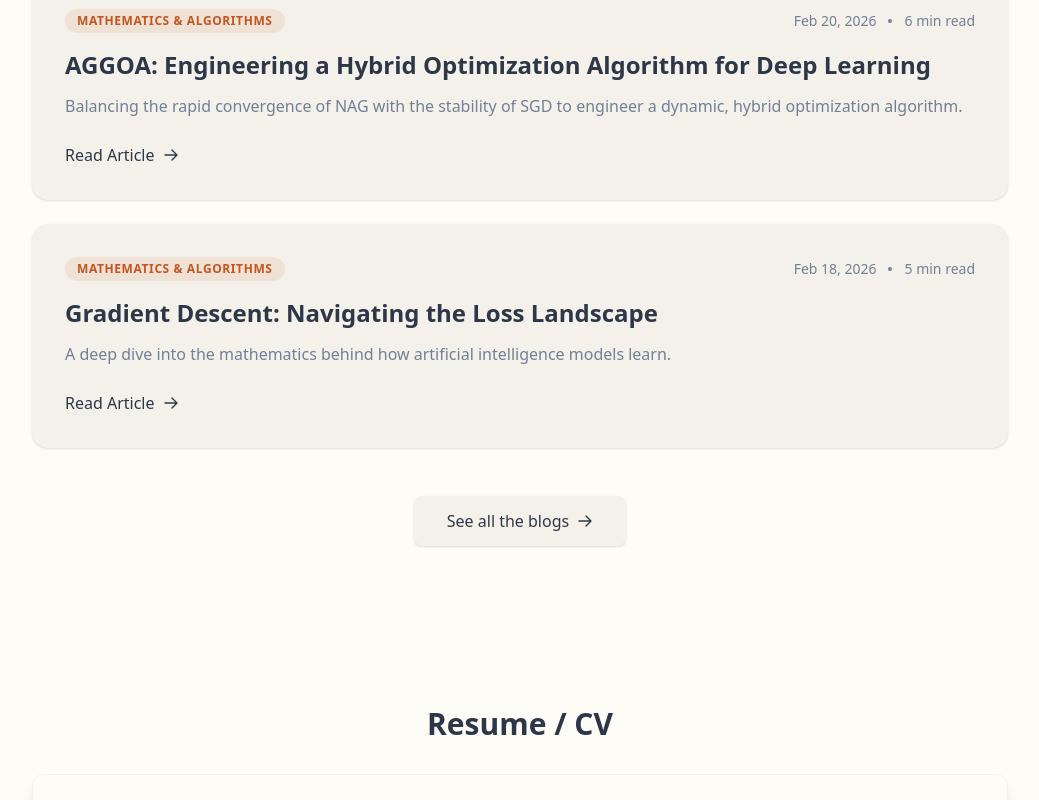
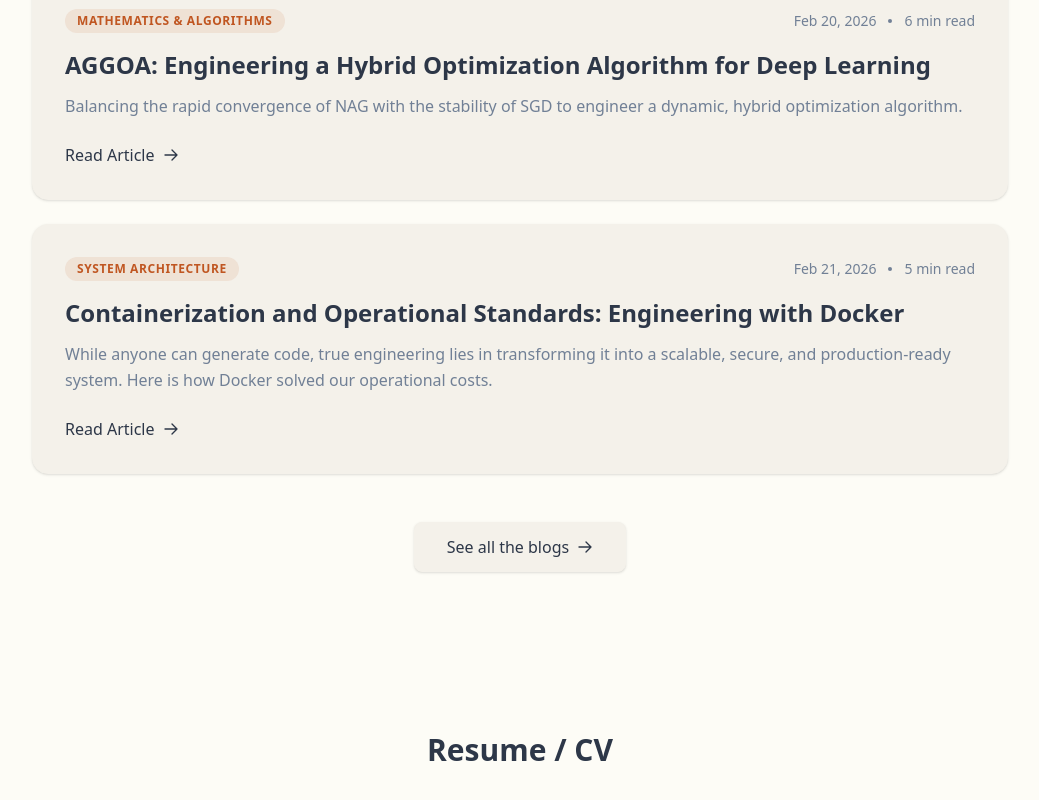
Before and after one commit to erenhasankasap/personal_website, a Next.js app: page / in a window 1280 px wide. Shown: the part 1310-2110 px from the top of the page, without its empty margins (120-1159 px from the left). Built offline with nearby package versions, Linux system fonts and the light colour scheme.

Commit message:
last blog uploaded

```diff
--- a/components/ProjectCard.tsx
+++ b/components/ProjectCard.tsx
@@ -85,7 +85,7 @@ export default function ProjectCard({ title, description, techStack, status, lin
               <h4 className="text-sm font-bold text-primary uppercase tracking-wider mb-2">2. My Role</h4>
               <p className="text-secondary leading-relaxed">{myRole}</p>
             </div>
-
+            {link && link !== "#" && (
             <div>
               <h4 className="text-sm font-bold text-primary uppercase tracking-wider mb-2">3. Project Link</h4>
               <a
@@ -101,6 +101,7 @@ export default function ProjectCard({ title, description, techStack, status, lin
                 </svg>
               </a>
             </div>
+            )}
           </div>
         </div>
       </div>
--- a/data/posts.ts
+++ b/data/posts.ts
@@ -9,7 +9,6 @@ export interface BlogPost {
 }
 
 export const posts: BlogPost[] = [
-  // 1. PINNED POST: Personal Portfolio
    {
     slug: "building-real-product-nextjs",
     title: "The Difference Between 'Can' and 'Do': Engineering My Portfolio",
@@ -38,7 +37,6 @@ Anyone *can* build a site with a prompt. But figuring out the architecture, mana
     `
   },
 
-  // 2. NEW POST: AGGOA Algorithm
   {
     slug: "aggoa-hybrid-optimization",
     title: "AGGOA: Engineering a Hybrid Optimization Algorithm for Deep Learning",
@@ -71,22 +69,43 @@ The main philosophy of AGGOA is to dynamically bridge these two methods. It intr
 By balancing speed and stability, AGGOA aims to provide a more optimal and reliable training environment for deep learning models, proving that mathematical engineering can directly optimize artificial intelligence.
     `
   },
-  // 3. OLD POST: Gradient Descent
-  {
-    slug: "gradient-descent-optimization",
-    title: "Gradient Descent: Navigating the Loss Landscape",
-    excerpt: "A deep dive into the mathematics behind how artificial intelligence models learn.",
-    date: "Feb 18, 2026",
+{
+    slug: "circle-panic-docker-containerization",
+    title: "Containerization and Operational Standards: Engineering with Docker",
+    excerpt: "While anyone can generate code, true engineering lies in transforming it into a scalable, secure, and production-ready system. Here is how Docker solved our operational costs.",
+    date: "Feb 21, 2026",
     readTime: "5 min read",
-    category: "Mathematics & Algorithms",
+    category: "System Architecture",
     content: `
-### Why Do We Use Derivatives?
-If we know the slope of our current position, we can figure out which way to go downhill. That is exactly what a **Gradient** is.
+### The Cost of "It Works on My Machine"
 
-* **Learning Rate:** The size of the steps we take.
-* **Epoch:** One complete pass of the training dataset through the algorithm.
+One of the largest operational expenses when bringing a software project to life is the inconsistency of development environments. While designing our real-time multiplayer game, *Circle Panic*, we ran a "Shadow Company" simulation in the background. If we were to onboard 5 new developers to this project tomorrow, it would take days for each of them to install Go compilers, network tools, and dependencies on their local machines. For a startup, this directly translates to lost time and a significant Operational Expenditure (OpEx) loss.
 
-> "Optimization is where mathematics shakes hands with computer science."
+This is exactly where Docker and containerization technology step in—not just as a software utility, but as an engineering tool to manage a company's operational efficiency.
+
+### What is Containerization? (An Engineering Perspective)
+
+Traditional Virtual Machines (VMs) create massive resource waste by copying hardware and an entire operating system from top to bottom. Docker, on the other hand, shares the host's operating system kernel, isolating your application within a "container" that holds only the most essential libraries required to run.
+
+This architectural approach ensures the system consumes only the necessary resources. We designed our custom UDP game server to boot up in seconds within a highly lightweight Alpine Linux image, completely isolated and secure from the outside world.
+
+### Server Architecture and Docker Compose
+
+In a system requiring network programming and high concurrency, booting up the server was only one dimension of the job. We engineered the architecture based on the following principles:
+
+* **Standardization via Dockerfile:** Our Golang backend was compiled using a multi-stage Dockerfile. During the build stage, the source code is translated into machine code. In the runtime stage, the source code and unnecessary tools are discarded, keeping only the final executable binary. This not only makes the server image incredibly lightweight but also drastically minimizes the attack surface from a cybersecurity standpoint.
+* **Orchestration with Docker Compose:** We utilized \`docker-compose.yml\` so the client, server, and future database structures could communicate within the same virtual network. This single file became our company's "Infrastructure Blueprint." With just one terminal command, the entire ecosystem boots up synchronously.
+
+### Real-Life Execution: The "Do" Phase
+
+Many developers consider a project "finished" the moment they see the code running on their local machine. However, when solving engineering problems, the code itself is merely a tool, not the end goal. The primary reason we integrated Docker into the *Circle Panic* process was not to practice coding, but to acquire the discipline of turning code into a production-ready product.
+
+Through this project simulation, we proved that a well-designed Docker infrastructure provides:
+1. **Budget Optimization:** Keeping server hosting costs (AWS, DigitalOcean, etc.) at micro-levels.
+2. **Zero Onboarding Time:** In a team management scenario, instead of reading 10-page setup documents, a new developer just runs \`docker-compose up\`.
+3. **Deterministic Architecture:** Making the software architecture mathematically precise and independent of external factors.
+
+Ultimately, when designing digital products, moving beyond lines of code to understand the big picture and system engineering is the only factor that ensures a project's survival in the real world.
     `
-  }
+  },
 ];
--- a/data/projects.ts
+++ b/data/projects.ts
@@ -44,14 +44,14 @@ export const projects: Project[] = [
     generalPurpose: "The primary objective is to solve the critical trade-off between speed and stability in machine learning optimization. While Nesterov Accelerated Gradient (NAG) provides rapid convergence, its momentum mechanism causes severe instability and overshooting in high-noise mini-batch environments. Conversely, Stochastic Gradient Descent (SGD) is highly stable but notoriously slow. This project aims to mathematically formulate a dynamic transition rule that bridges these two methods, monitoring cost oscillation to optimize neural network training.",
     myRole: "Project Lead and Core Researcher. I formulated the theoretical mathematical foundation of the AGGOA algorithm, defining the dynamic transition coefficient based on gradient magnitude and cost oscillation. I then transitioned this theory into practice by prototyping the algorithm in Python using PyTorch, and conducting rigorous comparative experiments (AGGOA vs. Adam vs. NAG) on Convolutional Neural Networks (CNNs) using the CIFAR-10 dataset to quantitatively prove improvements in convergence speed and divergence mitigation.",
   },
-  {
+{
     id: 4,
     title: "Cross-Platform Ecosystem & API Integration",
-    description: "A comprehensive, cross-platform mobile application developed for both iOS and Android ecosystems. It focuses on delivering a native-like user experience with smooth animations, robust state management, and seamless backend communication.",
+    description: "A comprehensive, cross-platform mobile application developed for both iOS and Android. Ultimately marked as 'Failed' due to a decrease in market demand and challenges in partner coordination, serving as a vital lesson in product-market fit.",
     techStack: ["React Native", "TypeScript", "Tailwind CSS", "RESTful APIs"],
     status: "Failed",
     link: "#",
-    generalPurpose: "To tackle the complexities of mobile software development and cross-platform compatibility. The goal was to build a performant application that maintains a unified codebase while interacting efficiently with external RESTful APIs. It served as a deep dive into asynchronous data fetching, mobile UI/UX paradigms, and overcoming the architectural differences between mobile and web development environments.",
-    myRole: "Lead Mobile Architect. I designed the component hierarchy and implemented the UI using React Native and NativeWind. I architected the data flow, handled complex asynchronous API calls, and ensured that the application state was efficiently managed to prevent memory leaks and unnecessary re-renders. I also focused on optimizing the mobile layouts to adapt fluidly across various screen sizes and device orientations, acknowledging the project's ultimate failure as a vital learning curve in scalability.",
+    generalPurpose: "To build a performant mobile application that maintains a unified codebase while interacting efficiently with RESTful APIs. It served as a deep dive into asynchronous data fetching and mobile UI/UX paradigms. More importantly, the project's cancellation highlighted the non-technical realities of software engineering: the necessity of continuous stakeholder alignment and adapting to shifting market demands.",
+    myRole: "Lead Mobile Architect. I designed the component hierarchy using React Native and NativeWind, handled complex API calls, and managed application state. Despite the technical achievements, the project was ultimately halted because the target audience demand decreased and the project partners could not maintain coordination—teaching me that engineering success requires both solid code and strong business alignment.",
   }
 ];
```
